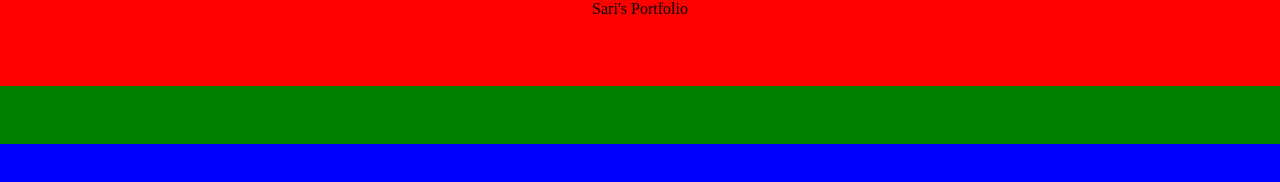
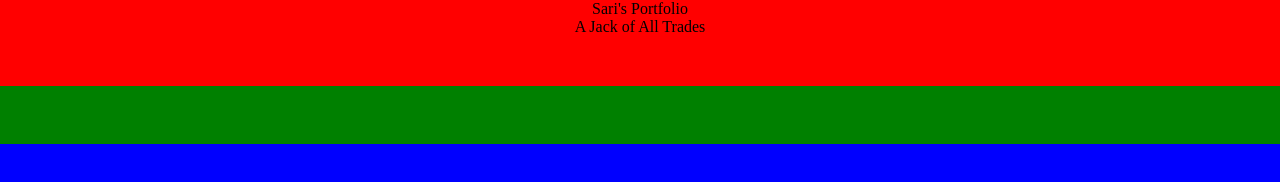
Before and after one commit to sestissi16/PortfolioWebsite, a plain HTML site: page index.html in a window 1280 px wide. Drawn offline with Linux system fonts and the light colour scheme.

Commit message:
Added subtitle, made distinctions in code between title and subtitle, made it display the subtitle underneath the header

```diff
--- a/index.html
+++ b/index.html
@@ -13,7 +13,8 @@
     <div class="container">
       <header>
         <div class="title">
-          Sari's Portfolio
+          <span class="mainTitle">Sari's Portfolio</span>
+          <span class="subTitle">A Jack of All Trades</span>
         </div>
         <nav>
 
--- a/main.css
+++ b/main.css
@@ -31,6 +31,8 @@ nav{
   height: 60%;
   width: 100%;
   text-align: center;
+  display: flex;
+  flex-direction: column;
 }
 main{
   flex-grow: 1;
```
